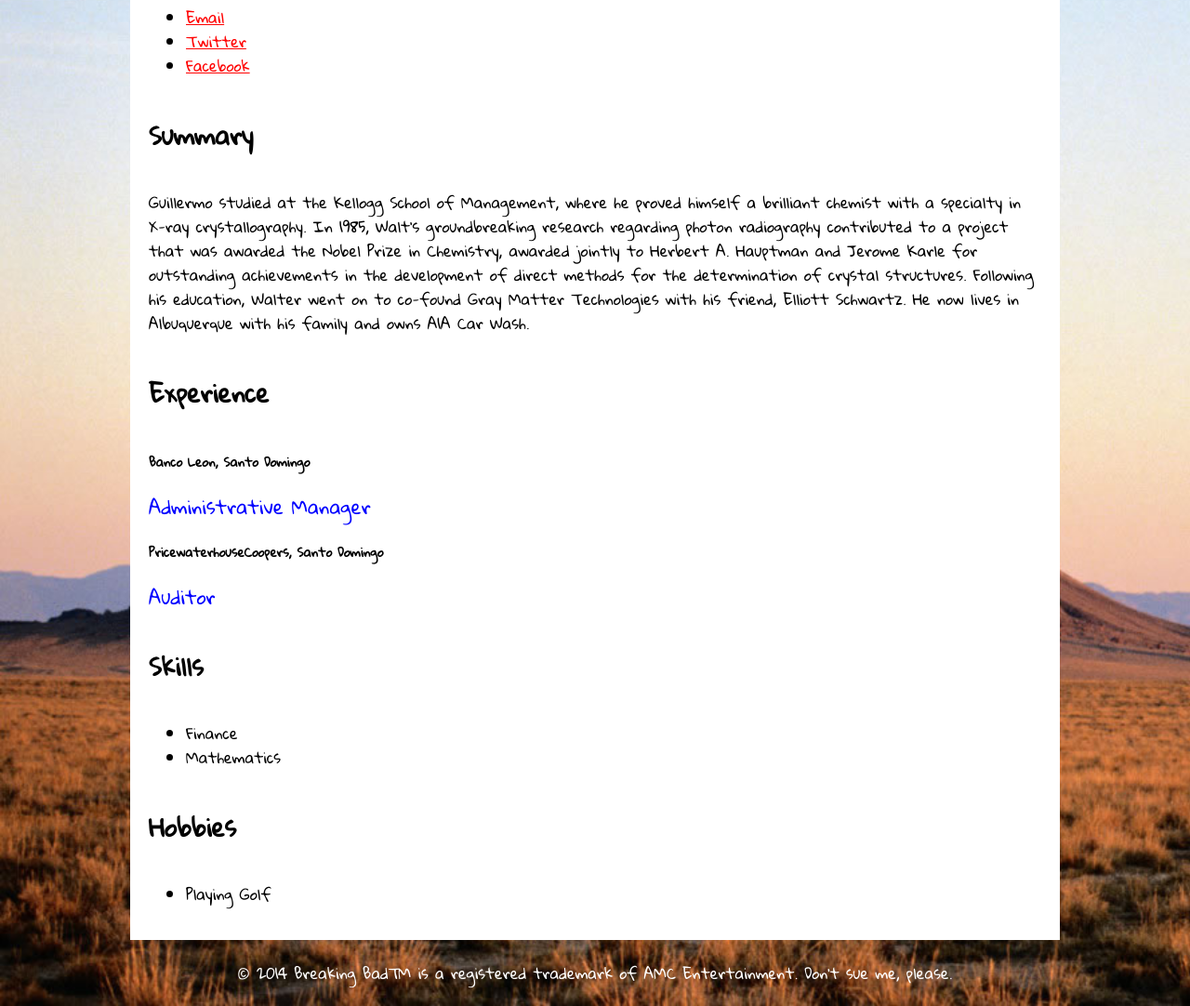
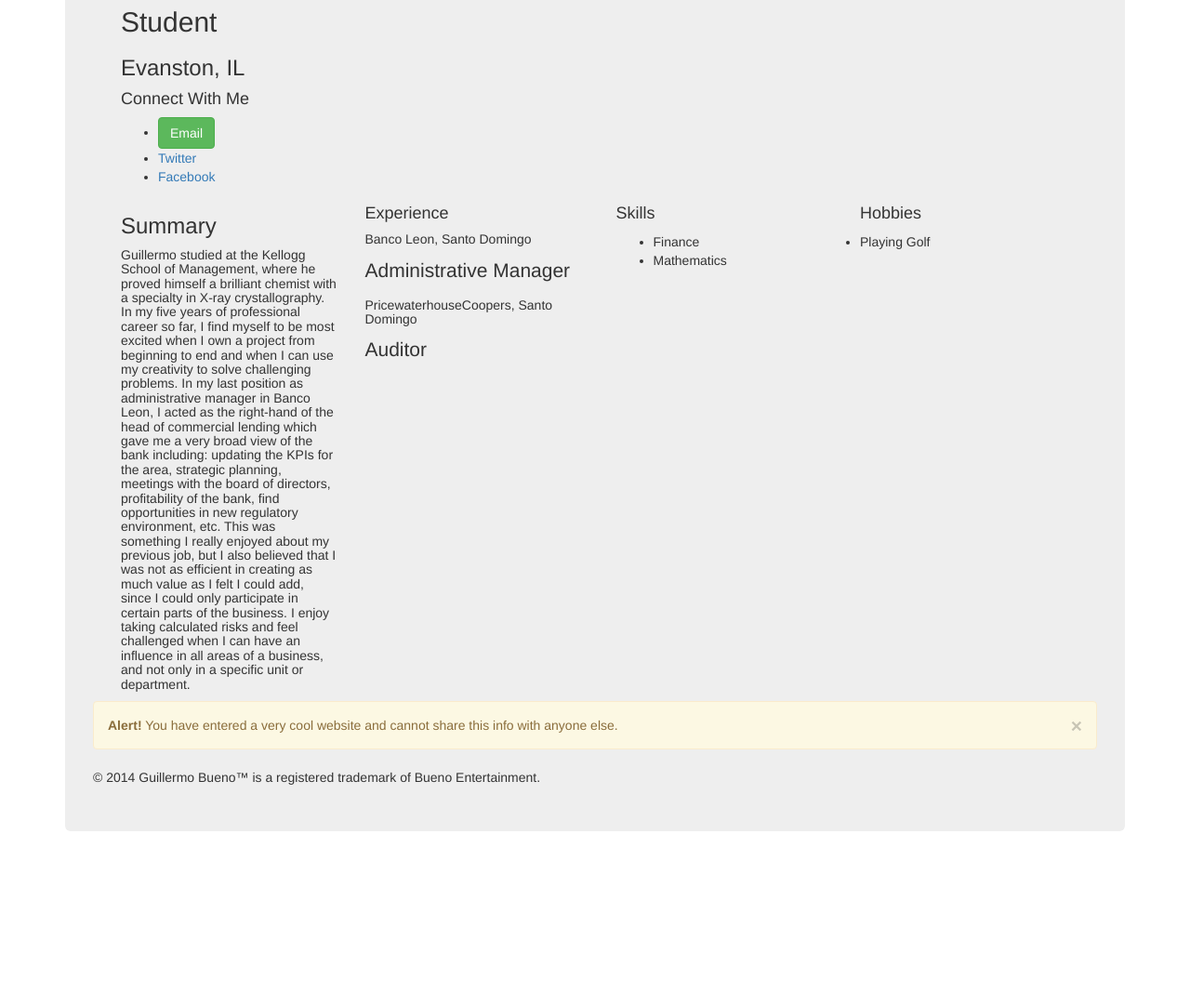
Before and after one commit to gbueno2015/gbueno2015.github.io, a plain HTML site: page index.html in a window 1280 px wide. Shown: the part 380-1462 px from the top of the page at 93% size. After the commit the page ends 1304 px from the top, so only its background shows below. Drawn offline with nearby package versions, Linux system fonts and the light colour scheme; a web font is replaced by a local one.

Commit message:
Commit hw3

```diff
--- a/index.html
+++ b/index.html
@@ -3,34 +3,39 @@
 <head>
   <title>Guillermo Bueno, Student</title>
   <meta charset="UTF-8">
-  <link rel="stylesheet" type="text/css" href="style.css">
-  <link href='http://fonts.googleapis.com/css?family=Droid+Sans' rel='stylesheet' type='text/css'>
-  <link href='http://fonts.googleapis.com/css?family=Gloria+Hallelujah' rel='stylesheet' type='text/css'>
+  <link rel="stylesheet" href="http://maxcdn.bootstrapcdn.com/bootstrap/3.2.0/css/bootstrap.min.css">
   <script src="http://ajax.googleapis.com/ajax/libs/jquery/1.11.1/jquery.min.js"></script>
+  <script src="http://maxcdn.bootstrapcdn.com/bootstrap/3.2.0/js/bootstrap.min.js"></script>
 </head>
 <body>
-  <div id="wrapper">
-    <p>
+    <div class="container">
+    <div class="jumbotron">
+     <h1>Guillermo Bueno</h1>
+     <p>
       <img src="guilast.jpeg">
     </p>
-    <h1>Guillermo Bueno</h1>
     <h2>Student</h2>
     <h3>Evanston, IL</h3>
     <div id="connect">
       <h4>Connect With Me</h4>
       <ul>
-        <li><a href="mailto:gbueno2015@kellogg.northwestern.edu">Email</a></li>
+        <li><a href="mailto:gbueno2015@kellogg.northwestern.edu"><button type="Email" class="btn btn-success">Email
+            </button></a></li>
         <li><a href="http://twitter.com/guillermobueno4">Twitter</a></li>
         <li><a href="http://facebook.com/Guillermo Bueno">Facebook</a></li>
       </ul>
     </div>
-    <div id="summary">
-      <h4>Summary</h4>
-      <p>
-        Guillermo studied at the Kellogg School of Management, where he proved himself a brilliant chemist with a specialty in X-ray crystallography. In 1985, Walt's groundbreaking research regarding photon radiography contributed to a project that was awarded the Nobel Prize in Chemistry, awarded jointly to Herbert A. Hauptman and Jerome Karle for outstanding achievements in the development of direct methods for the determination of crystal structures. Following his education, Walter went on to co-found Gray Matter Technologies with his friend, Elliott Schwartz. He now lives in Albuquerque with his family and owns A1A Car Wash.
-      </p>
+    <div class="row">
+    <div class="col-sm-3">
+     <h3> Summary</h3>
+      <h5>
+        Guillermo studied at the Kellogg School of Management, where he proved himself a brilliant chemist with a specialty in X-ray crystallography. In my five years of professional career so far, I find myself to be most excited when I own a project from beginning to end and when I can use my creativity to solve challenging problems.  In my last position as administrative manager in Banco Leon, I acted as the right-hand of the head of commercial lending which gave me a very broad view of the bank including: updating the KPIs for the area, strategic planning, meetings with the board of directors, profitability of the bank, find opportunities in new regulatory environment, etc. This was something I really enjoyed about my previous job, but I also believed that I was not as efficient in creating as much value as I felt I could add, since I could only participate in certain parts of the business.
+        I enjoy taking calculated risks and feel challenged when I can have an influence in all areas of a business, and not only in a specific unit or department.
+
+      </h5>
     </div>
-    <div id="experience">
+   <div class="row">
+    <div class="col-sm-3">
       <h4>Experience</h4>
       <div>
         <h5>Banco Leon, Santo Domingo</h5>
@@ -41,7 +46,8 @@
         <p class="nitin">Auditor</p>
       </div>
     </div>
-    <div id="skills">
+    <div class="row">
+    <div class="col-sm-3">
       <h4>Skills</h4>
       <ul>
         <li>Finance</li>
@@ -55,8 +61,12 @@
       </ul>
     </div>
   </div>
+  <div class="alert alert-warning">
+    <a href="#" class="close" data-dismiss="alert">&times;</a>
+    <strong>Alert!</strong> You have entered a very cool website and cannot share this info with anyone else.
+</div>
   <div id="footer">
-    © 2014 Breaking Bad™ is a registered trademark of AMC Entertainment. Don't sue me, please.
+    © 2014 Guillermo Bueno™ is a registered trademark of Bueno Entertainment.
   </div>
 </body>
 </html>
```
Also changed, not shown: form.html (added, +31 -0 lines), sandbox.html (+18 -33 lines).
